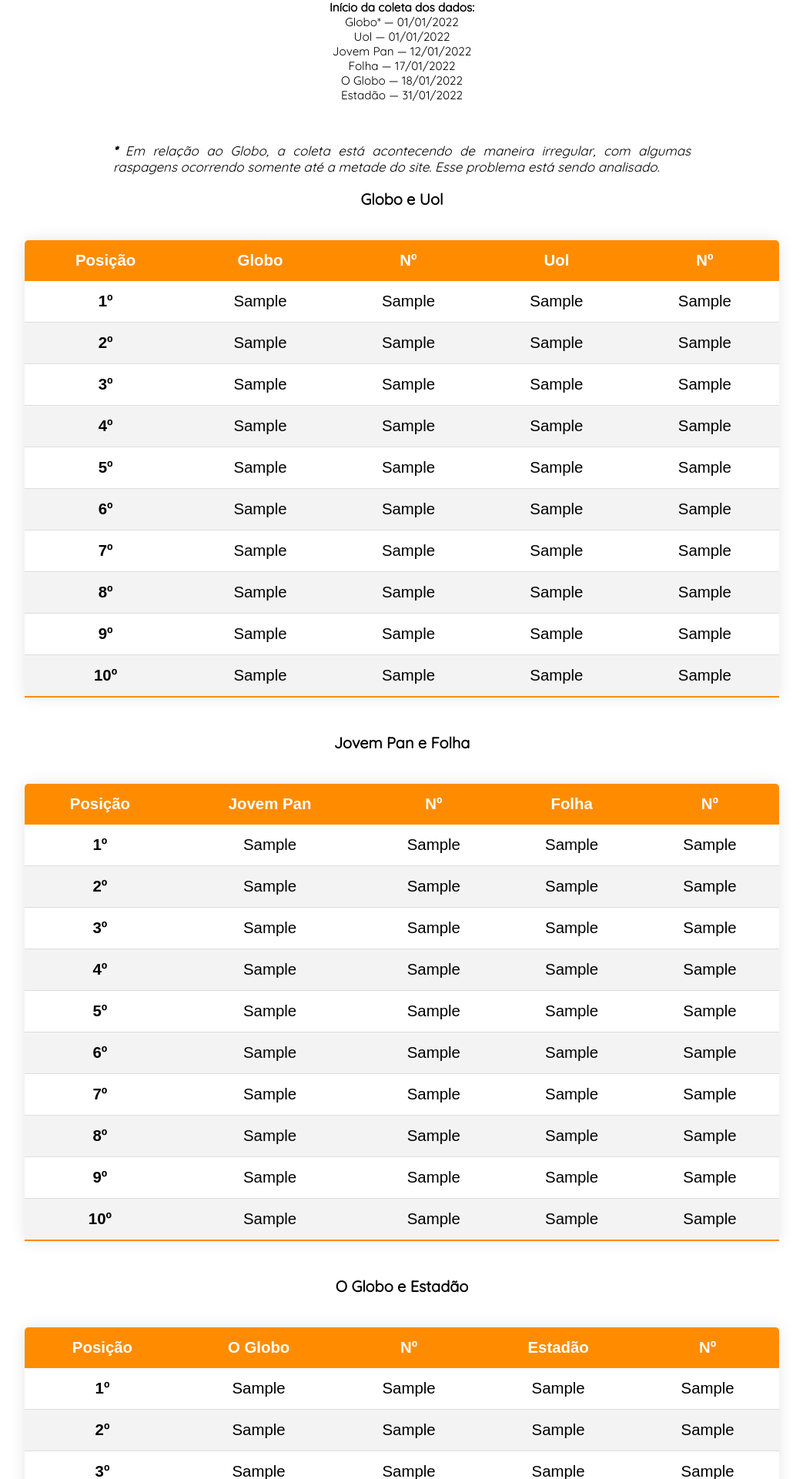
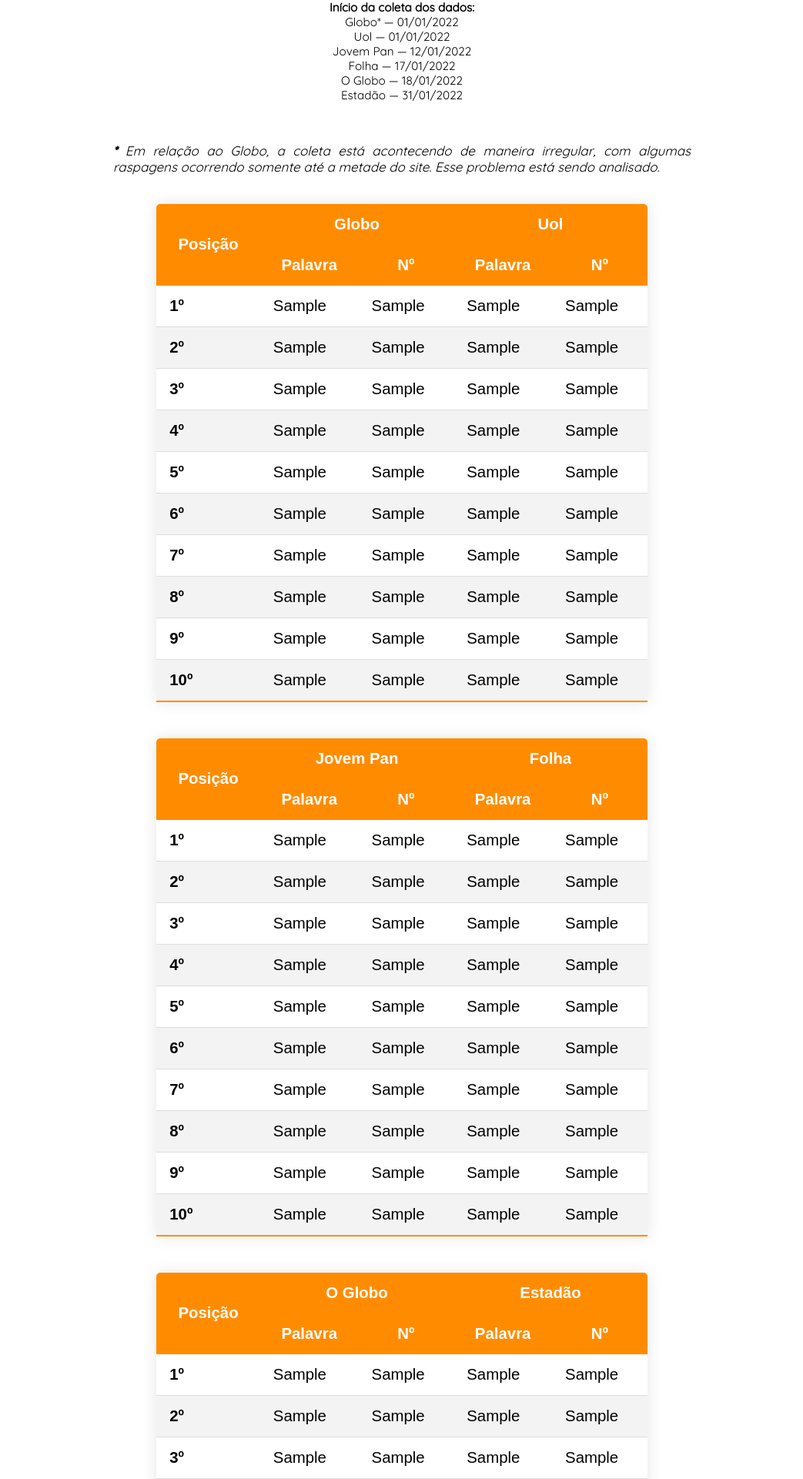
Before and after one commit to victorfariassb/iPrensa, a Flask app: template templates/home.html in a window 1280 px wide. Shown: the part 563-2484 px from the top of the page at 77% size, without its empty margins (118-1161 px from the left). Run offline with Flask 2, Linux system fonts and the light colour scheme; the template is opened without the code that fills it: most values are stand-ins (such as "Sample title", 1, 10 or a date in 2020); parts of the project's set-up code (start-up, migrations or seed data) failed here and were passed over.

Commit message:
Update home.html

```diff
--- a/templates/home.html
+++ b/templates/home.html
@@ -112,16 +112,18 @@ a:link{
     </div>
         <div class="descricao">
         <p><i><b>*</b> Em relação ao Globo, a coleta está acontecendo de maneira irregular, com algumas raspagens ocorrendo somente até a metade do site. Esse problema está sendo analisado.</i></p>
-    </div>
-        <div><h3>Globo e Uol</h3></div>
 
         <table class="content-table">
             <thead>
+            <tr>
+              <th scope="col" rowspan="2">Posição</th>
+              <th colspan="2">Globo</th>
+              <th colspan="2">Uol</th>
+              </tr>
               <tr>
-                <th scope="col">Posição</th>
-                <th scope="col">Globo</th>
+                <th scope="col">Palavra</th>
                 <th scope="col">Nº</th>
-                <th scope="col">Uol</th>
+                <th scope="col">Palavra</th>
                 <th scope="col">Nº</th>
               </tr>
             </thead>
@@ -200,16 +202,17 @@ a:link{
             </tbody>
           </table>
             <br/>
-        <div>
-          <h3>Jovem Pan e Folha</h3>
-        </div>
         <table class="content-table">
             <thead>
+<tr>
+              <th scope="col" rowspan="2">Posição</th>
+              <th colspan="2">Jovem Pan</th>
+              <th colspan="2">Folha</th>
+              </tr>
               <tr>
-                <th scope="col">Posição</th>
-                <th scope="col">Jovem Pan</th>
+                <th scope="col">Palavra</th>
                 <th scope="col">Nº</th>
-                <th scope="col">Folha</th>
+                <th scope="col">Palavra</th>
                 <th scope="col">Nº</th>
               </tr>
             </thead>
@@ -288,16 +291,17 @@ a:link{
             </tbody>
           </table>
             <br/>
-        <div>
-            <h3>O Globo e Estadão</h3>
-        </div>
         <table class="content-table">
             <thead>
               <tr>
-                <th scope="col">Posição</th>
-                <th scope="col">O Globo</th>
+              <th scope="col" rowspan="2">Posição</th>
+              <th colspan="2">O Globo</th>
+              <th colspan="2">Estadão</th>
+              </tr>
+              <tr>
+                <th scope="col">Palavra</th>
                 <th scope="col">Nº</th>
-                <th scope="col">Estadão</th>
+                <th scope="col">Palavra</th>
                 <th scope="col">Nº</th>
               </tr>
             </thead>
```
